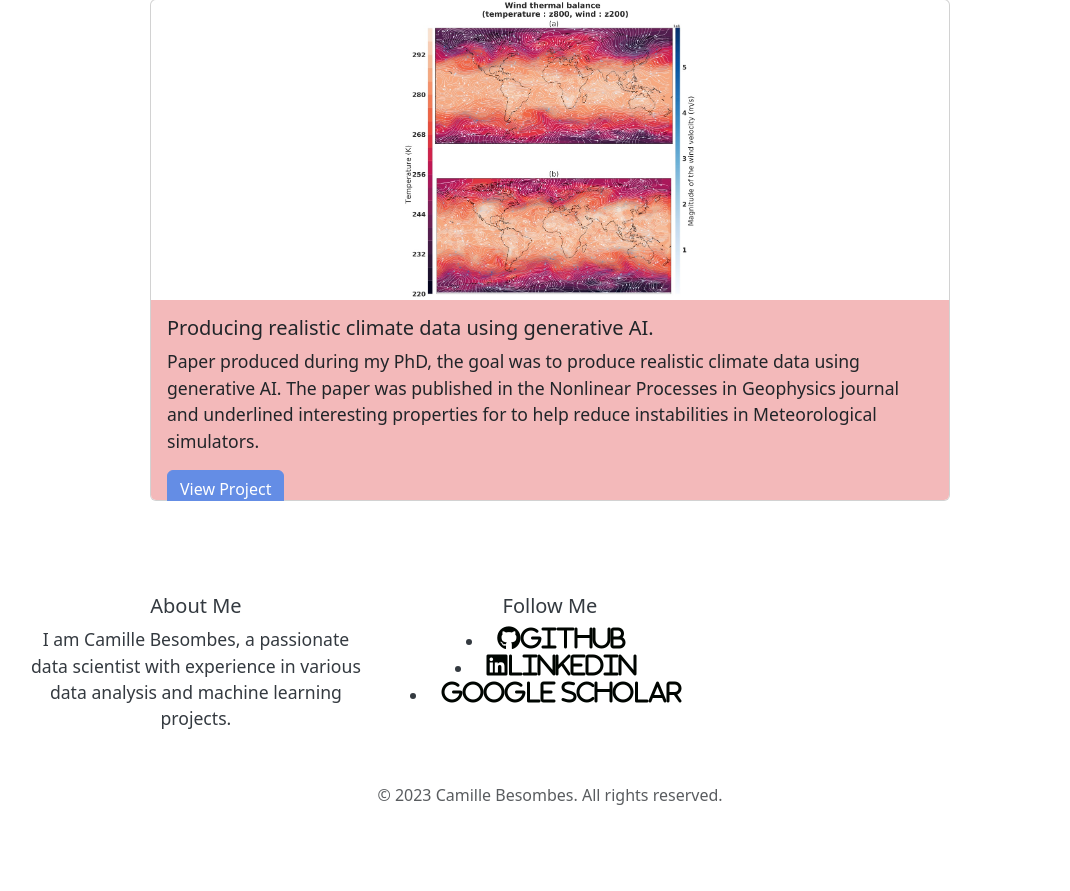
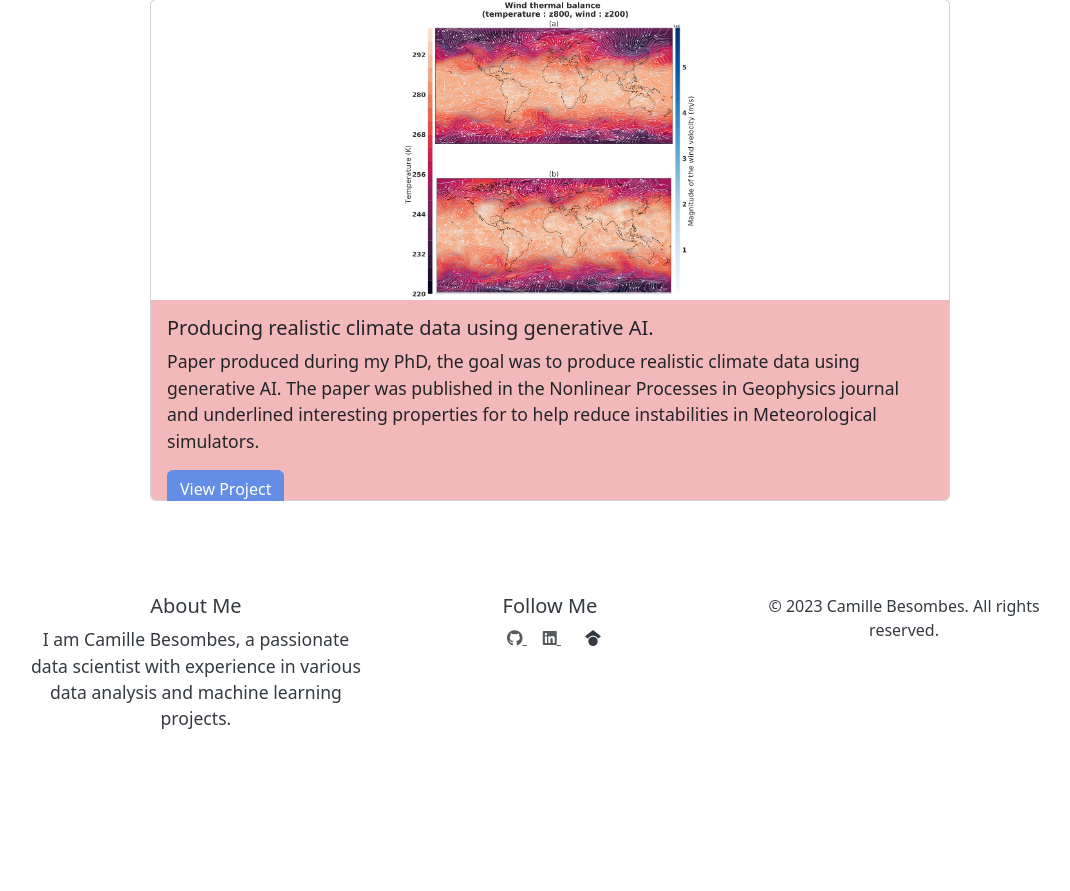
Before and after one commit to Cam-B04/portfolio_website, a Flask app: page / in a window 1280 px wide. Shown: the part 1067-1958 px from the top of the page, without its empty margins (90-1160 px from the left). After the commit the page ends 1796 px from the top, so only its background shows below. Run offline with Flask 3, Linux system fonts and the light colour scheme; some libraries are stand-ins or nearby versions.

Commit message:
added social networks logos

```diff
--- a/app/templates/base.html
+++ b/app/templates/base.html
@@ -16,6 +16,7 @@
     <script src="https://cdn.jsdelivr.net/npm/@popperjs/core@2.11.8/dist/umd/popper.min.js" integrity="sha384-I7E8VVD/ismYTF4hNIPjVp/Zjvgyol6VFvRkX/vR+Vc4jQkC+hVqc2pM8ODewa9r" crossorigin="anonymous"></script>
     <script src="https://cdn.jsdelivr.net/npm/bootstrap@5.3.3/dist/js/bootstrap.min.js" integrity="sha384-0pUGZvbkm6XF6gxjEnlmuGrJXVbNuzT9qBBavbLwCsOGabYfZo0T0to5eqruptLy" crossorigin="anonymous"></script>
     <script src="https://kit.fontawesome.com/a076d05399.js" crossorigin="anonymous"></script>
+    <script src="https://kit.fontawesome.com/b9910aa519.js" crossorigin="anonymous"></script>
     <script>
         document.getElementById('theme-toggle').addEventListener('click', function() {
             document.body.classList.toggle('dark-mode');
--- a/app/templates/footer.html
+++ b/app/templates/footer.html
@@ -7,25 +7,19 @@
             </div>
             <div class="col-md-4 mb-3">
                 <h5>Follow Me</h5>
-                <li>
                     <a href="https://github.com/Cam-B04" class="text-muted mx-2" aria-label="GitHub">
-                        <i class="fab fa-github fa-2x">Github</i>
+                        <i class="fa-brands fa-github"></i>
                     </a>
-                </li>
-                <li>
                     <a href="https://linkedin.com/in/besombescamille" class="text-muted mx-2" aria-label="LinkedIn">
-                        <i class="fab fa-linkedin fa-2x">Linkedin</i>
+                        <i class="fa-brands fa-linkedin"></i>
                     </a>
-                </li>
-                <li>
-                    <a href="https://scholar.google.com/citations?hl=fr&user=VLc4FeUAAAAJ&view_op=list_works&gmla=AL3_zii1kG5ogSm68ehl4lmSYtZUhGmzMbTpKvfhO5vgaxj6wFGH6q5r2uWGv0qmEAEZq4R04CaoI2FEPdnGQItijq0zmxXDyy2IeqwNQiDsmY7feA" class="text-muted mx-2" aria-label="GScholar">
-                        <i class="fab fa-gscholar fa-2x">Google Scholar</i>
+                    <a href="https://scholar.google.com/citations?hl=fr&user=VLc4FeUAAAAJ&view_op=list_works&gmla=AL3_zii1kG5ogSm68ehl4lmSYtZUhGmzMbTpKvfhO5vgaxj6wFGH6q5r2uWGv0qmEAEZq4R04CaoI2FEPdnGQItijq0zmxXDyy2IeqwNQiDsmY7feA" class="text-muted mx-2" aria-label="GScholar"></a>
+                        <i class="fa-brands fa-google-scholar"></i>
                     </a>
-                </li>
             </div>
-        </div>
-        <div class="text-muted mt-3">
-            &copy; 2023 Camille Besombes. All rights reserved.
+            <div class="col-md-4 mb-3">
+                &copy; 2023 Camille Besombes. All rights reserved.
+            </div>
         </div>
     </div>
 </footer>
--- a/config.py
+++ b/config.py
@@ -1,4 +1,4 @@
 class Config:
-    DEBUG = True
+    DEBUG = False
     STATIC_FOLDER = 'static'
     TEMPLATES_FOLDER = 'templates'
```
